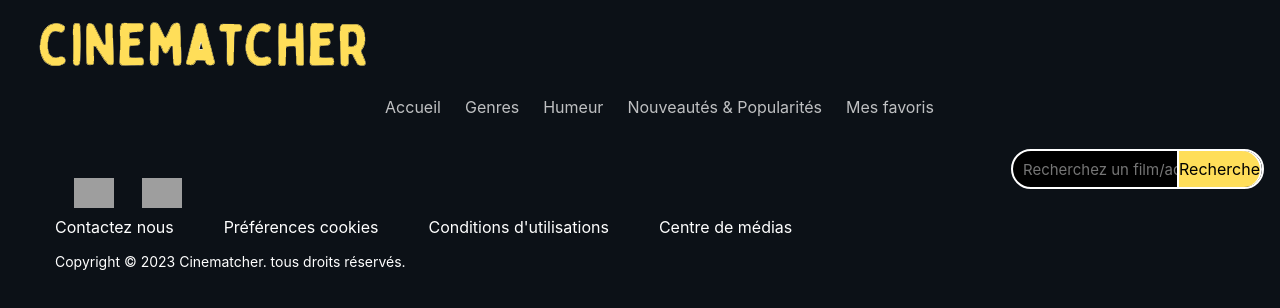
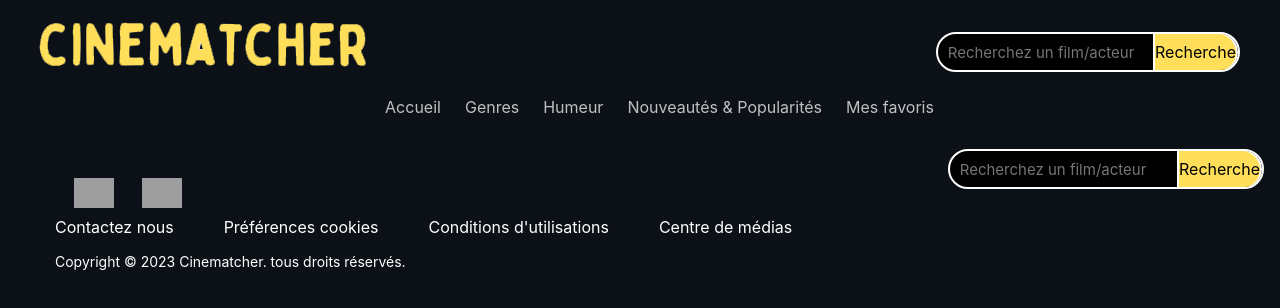
Before and after one commit to othielK/CINEMATCHER, a React app in the folder frontend/: page /search in a window 1280 px wide. Shown: the top 308 px of the page. Built offline with nearby package versions, Linux system fonts and the light colour scheme; no server answers; grey boxes are pictures that could not be loaded; the HTML template or start-up script is replaced by a standard one.

Commit message:
ajout search bar dans navbar

```diff
--- a/frontend/src/components/Content.jsx
+++ b/frontend/src/components/Content.jsx
@@ -3,13 +3,11 @@ import HomePage from "../pages/HomePage";
 import Favoris from "../pages/Favoris";
 import NouveautesEtPopulaires from "../pages/NouveautesEtPopulaires";
 import Humeurs from "../pages/Humeurs";
-import Genres from "../pages/Genres";
 import SearchResult from "../pages/SearchResult";
 import Recherche from "./Recherche";
 import MovieDetails from "../pages/MovieDetails";
 import NotFound from "../pages/PageNotFound";
 import GenreMovies from "../pages/GenreMovies";
-
 
 export default function Content() {
   return (
--- a/frontend/src/components/Navbar.jsx
+++ b/frontend/src/components/Navbar.jsx
@@ -3,6 +3,7 @@ import { useState, useEffect } from "react";
 import "../styles/navbar.css";
 import { Link } from "react-router-dom";
 import cinematcherLogo from "../assets/img/cinematcher-logo2.png";
+import Recherche from "./Recherche";
 
 function Navbar() {
   const [menuOpen, setMenuOpen] = useState(false);
@@ -24,6 +25,7 @@ function Navbar() {
       <div className="mobile_menu">
         <div className="desktop_h2-nav">
           <img src={cinematcherLogo} alt="cinematcher-logo2" />
+          <Recherche />
         </div>
         <div className="container nav-container">
           <input
@@ -43,7 +45,7 @@ function Navbar() {
               <Link to="/" onClick={closeMenu}>
                 Accueil
               </Link>
-              <Link to="/genders" onClick={closeMenu}>
+              <Link to="/genres" onClick={closeMenu}>
                 Genres
               </Link>
               <Link to="/moods" onClick={closeMenu}>
--- a/frontend/src/styles/navbar.css
+++ b/frontend/src/styles/navbar.css
@@ -136,6 +136,12 @@
     top: 15%;
     left: 8%;
   }
+
+  .desktop_h2-nav {
+    display: flex;
+    flex-direction: row-reverse;
+    justify-content: space-between;
+  }
 }
 
 @media (min-width: 781px) {
--- a/frontend/src/styles/recherche.css
+++ b/frontend/src/styles/recherche.css
@@ -1,21 +1,12 @@
 @import url("https://cdnjs.cloudflare.com/ajax/libs/font-awesome/4.7.0/css/font-awesome.min.css");
-
-/* .search_container {
-  position: absolute;
-  background-color: black;
-  position: relative;
-  border-radius: 30px;
-  padding: 3px 50px 3px 10px;
-} */
 
 .search_container {
   background-color: black;
   border: 2px solid white;
-  /* position: relative; */
   border-radius: 30px;
   padding: 3px 0px 3px 10px;
   height: 40px;
-  width: 30%;
+  width: 100%;
   overflow: hidden;
   display: flex;
   flex-direction: row;
@@ -27,13 +18,9 @@
 }
 
 .search-box {
-  /* background-color: transparent; */
-  /* outline: none; */
   height: 35px;
   font-size: 15px;
-  /* border: 2px solid white; */
   width: 50%;
-  /* display: none; */
   cursor: pointer;
 }
 .search-button {
@@ -46,38 +33,23 @@
   width: 80px;
   height: 37px;
   outline: 0;
-  /* margin-left: 215px; */
   float: right;
 }
 
 @media (min-width: 401px) {
   .search_container {
-    background-color: black;
-    border: 2px solid white;
-    position: relative;
-    border-radius: 30px;
-    padding: 3px 0px 3px 10px;
-    height: 40px;
-    width: 20%;
-    display: flex;
-    flex-direction: row;
-    justify-content: flex-end;
-    align-items: center;
-    margin-top: 16px;
+    width: 25%;
     float: right;
     margin-right: 16px;
   }
   .search-box {
     background-color: transparent;
-    /* outline: none; */
     height: 35px;
     font-size: 15px;
-    /* border: 2px solid; */
     width: 100%;
     cursor: pointer;
   }
   .search-button {
-    /* position: absolute; */
     right: 4px;
     top: 4px;
     background-color: #ffde59;
@@ -89,14 +61,6 @@
     outline: 0;
   }
 
-  /* .search_bar {
-    display: flex;
-    justify-content: space-between;
-    margin: 16px auto;
-    padding: 0;
-    width: 75%;
-  }
-
   #site-search {
     padding-right: 50px;
   }
@@ -104,5 +68,5 @@
   #search-btn {
     margin: 8px;
     padding: 16px 40px;
-  } */
+  }
 }
```
